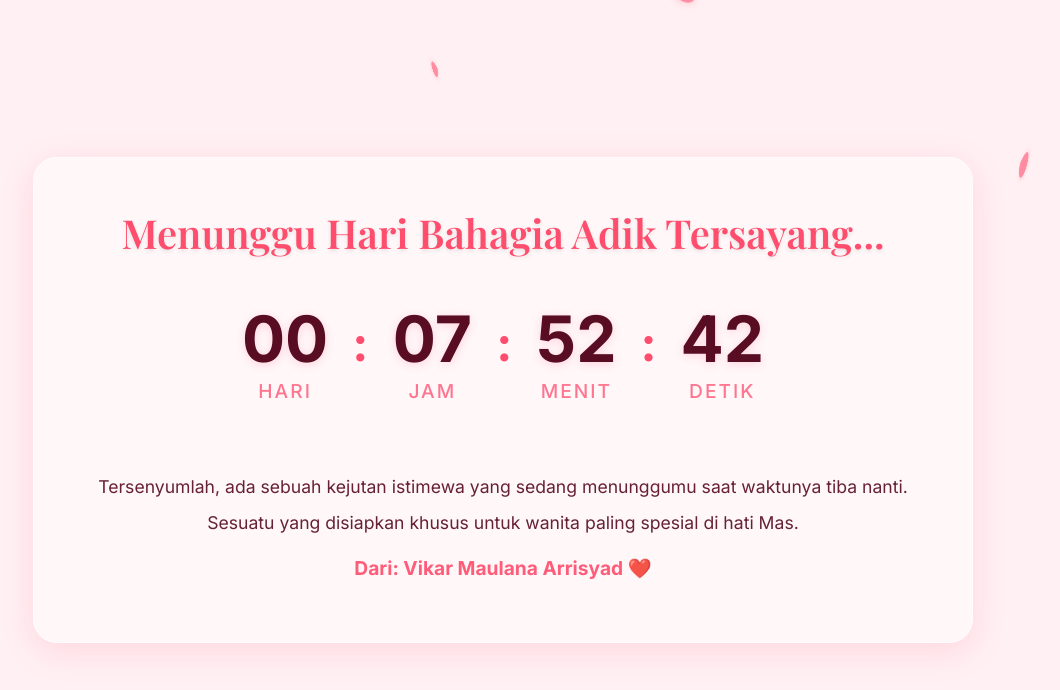
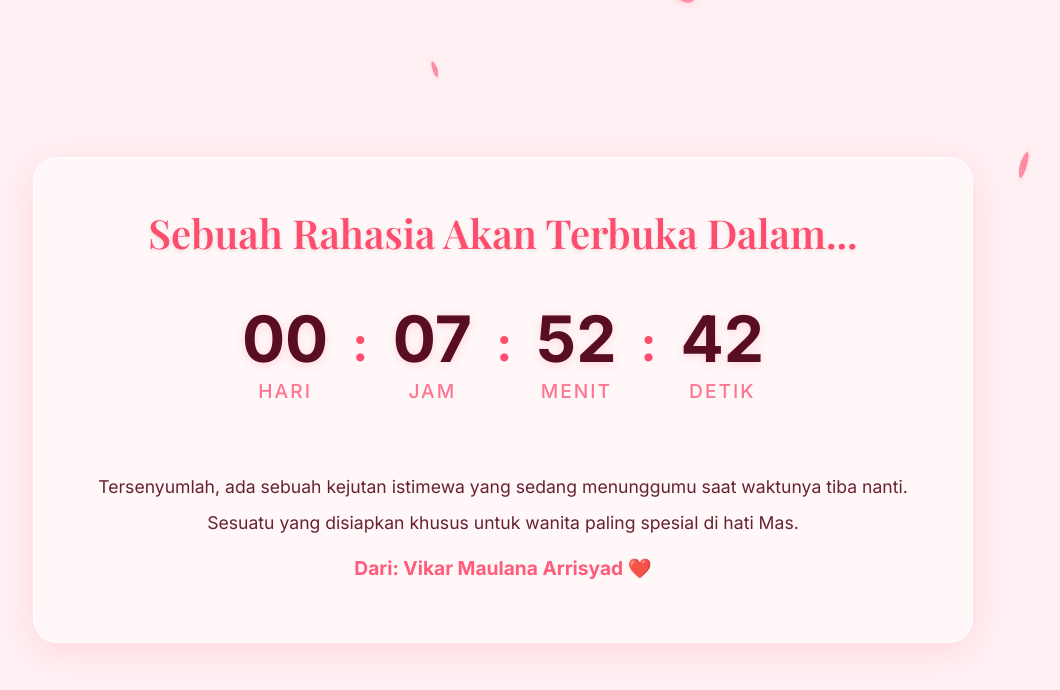
Before and after one commit to vikarmaulanaarrisyad/ultah, a Next.js app: page / in a window 1280 px wide. Shown: the top 690 px of the page, without its empty margins (137-1197 px from the left). Built offline with nearby package versions, Linux system fonts and the light colour scheme; a web font is replaced by a local one.

Commit message:
feat: add CountdownTimer component with automatic redirection on completion

```diff
--- a/src/components/CountdownTimer.js
+++ b/src/components/CountdownTimer.js
@@ -60,7 +60,7 @@ export default function CountdownTimer({ targetDate }) {
 
   return (
     <div className={`glass-panel ${styles.countdownContainer}`}>
-      <h2 className={styles.title}>Menunggu Hari Bahagia Adik Tersayang...</h2>
+      <h2 className={styles.title}>Sebuah Rahasia Akan Terbuka Dalam...</h2>
 
       <div className={styles.timeWrapper}>
         <div className={styles.timeBox}>
```
